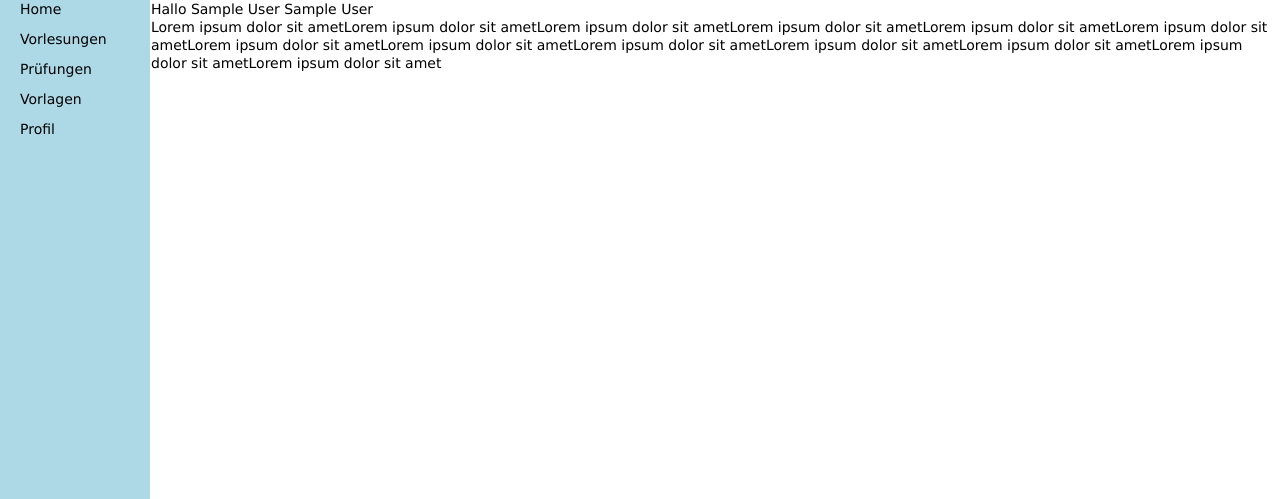
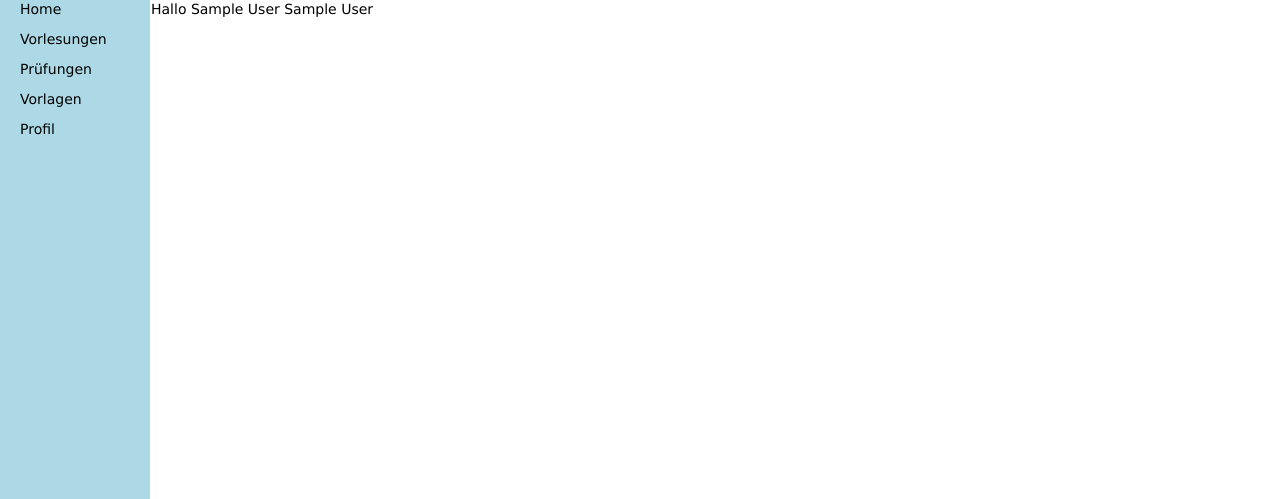
Before and after one commit to programming-potatoe/ISS, a PHP site: page / in a window 1280 px wide. Shown: the part 80-579 px from the top of the page. Run offline with PHP 8.4, Linux system fonts and the light colour scheme; the visitor is signed in with stand-in values (Sample User, id 1).

Commit message:
Deleted Lorem ipsum
Deleted Lorem ipsum in user_home.php..

```diff
--- a/Software/content/user_home.php
+++ b/Software/content/user_home.php
@@ -9,5 +9,3 @@
      echo "Hallo ".$_SESSION['user_vname']." ".$_SESSION['user_name'];
 
 ?>
-
-<p>Lorem ipsum dolor sit ametLorem ipsum dolor sit ametLorem ipsum dolor sit ametLorem ipsum dolor sit ametLorem ipsum dolor sit ametLorem ipsum dolor sit ametLorem ipsum dolor sit ametLorem ipsum dolor sit ametLorem ipsum dolor sit ametLorem ipsum dolor sit ametLorem ipsum dolor sit ametLorem ipsum dolor sit ametLorem ipsum dolor sit amet</p>
```
